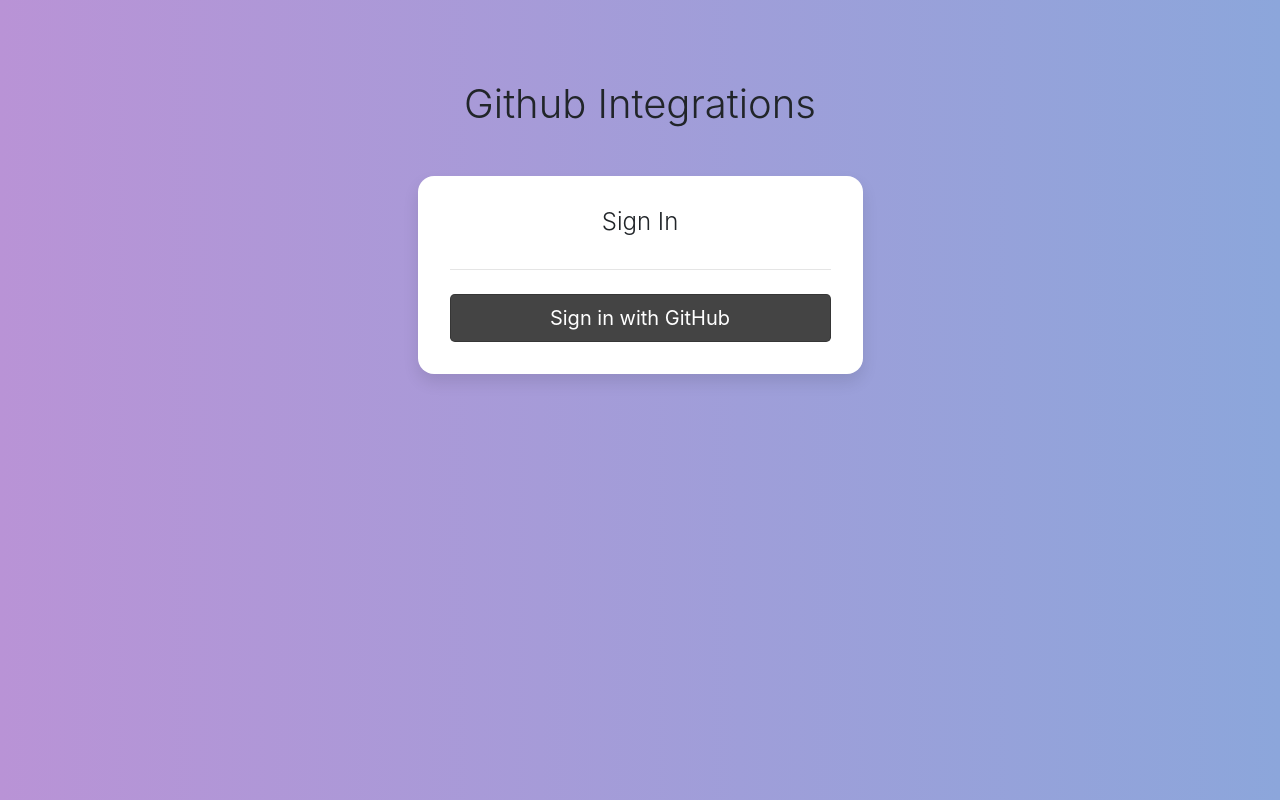
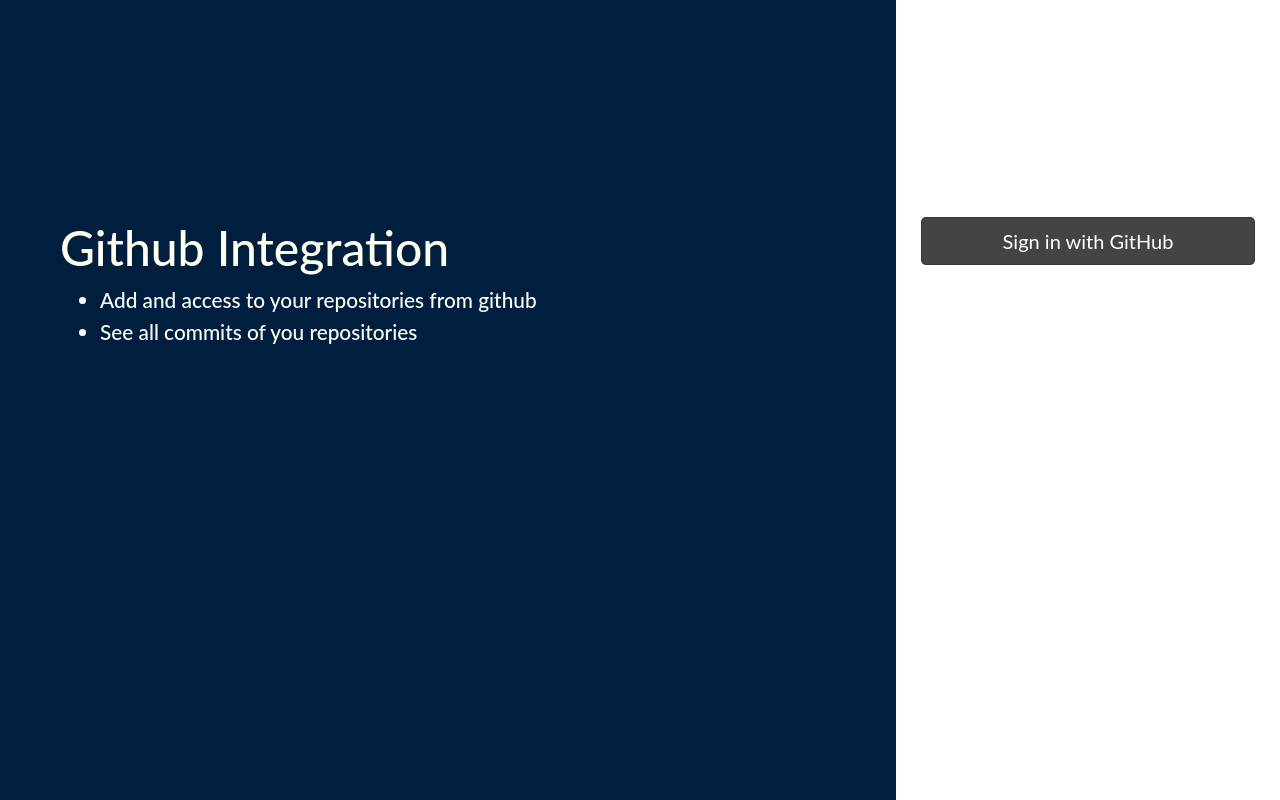
Before and after one commit to joseronierison/github_integration, a Django app: page /login/ in a window 1280 px wide. Run offline with Django 3.2, Linux system fonts and the light colour scheme; some libraries are stand-ins or nearby versions.

Commit message:
Improve login design

```diff
--- a/templates/app/login.html
+++ b/templates/app/login.html
@@ -12,30 +12,77 @@
   <style type="text/css">
 
     body {
-      background: rgba(0, 0, 0, 0.18);
-      background: linear-gradient(to right, rgb(185, 147, 214), rgb(140, 166, 219));
+        font-family: "Lato", sans-serif;
     }
 
-    .content-box-signin {
-      border: 0;
-      border-radius: 1rem;
-      box-shadow: 0 0.5rem 1rem 0 rgba(0, 0, 0, 0.1);
+    .main-head{
+        height: 150px;
+        background: #FFF;
     }
 
-    .app-title {
-      margin-top: 5rem;
-      font-weight: 300;
-      font-size: 2.5rem;
+    .sidenav {
+        height: 100%;
+        overflow-x: hidden;
+        padding-top: 20px;
+        background-color: #001f3f;
     }
 
-    .content-box-signin .signin-title {
-      margin-bottom: 2rem;
-      font-weight: 300;
-      font-size: 1.5rem;
+    .main {
+        padding: 0px 10px;
     }
 
-    .content-box-signin .box-body {
-      padding: 2rem;
+    @media screen and (max-height: 450px) {
+        .sidenav {padding-top: 15px;}
+    }
+
+    @media screen and (max-width: 450px) {
+        .login-form{
+            margin-top: 10%;
+        }
+
+        .register-form{
+            margin-top: 10%;
+        }
+    }
+
+    @media screen and (min-width: 768px){
+        .main{
+            margin-left: 70%;
+        }
+
+        .sidenav{
+            width: 70%;
+            position: fixed;
+            z-index: 1;
+            top: 0;
+            left: 0;
+        }
+
+        .login-form{
+            margin-top: 65%;
+        }
+
+        .register-form{
+            margin-top: 20%;
+        }
+    }
+
+    .login-main-text {
+        margin-top: 13%;
+        padding: 60px;
+        color: #fff;
+        font-weight: 500;
+    }
+
+    .login-main-text > ul > li {
+      font-size: 1.3rem;
+    }
+
+    .login-title{
+      margin-top: 1.4rem;
+      font-weight: 500;
+      color: #ffe;
+      font-size: 3rem;
     }
 
     .btn-block + .btn-block {
@@ -48,6 +95,10 @@
         border-color: rgba(0,0,0,0.2);
     }
 
+    .btn-github:hover {
+        color: #fff;
+    }
+
     .btn-social {
         position: relative;
         white-space: nowrap;
@@ -57,24 +108,23 @@
   </style>
 
   <body>
-    <div class="container">
-      <div class="row">
-        <div class="col-sm-9 col-md-7 col-lg-5 mx-auto">
-
-          <h1 class="app-title text-center">Github Integrations</h1>
-
-          <div class="card content-box-signin my-5">
-            <div class="box-body">
-              <h5 class="signin-title text-center">Sign In</h5>
-              <hr class="my-4">
-              <a href="{% url "social:begin" "github" %}" class="btn btn-block btn-social btn-lg btn-github">
-                <span class="fa fa-github"></span>
-                Sign in with GitHub
-              </a>
+    <div class="sidenav">
+     <div class="login-main-text">
+      <h1 class="login-title">Github Integration</h1>
+      <ul>
+        <li>Add and access to your repositories from github</li>
+        <li>See all commits of you repositories</li>
+      </ul>
+     </div>
+    </div>
+      <div class="main">
+         <div class="col-sm-12">
+            <div class="login-form">
+               <a href="{% url "social:begin" "github" %}" class="btn btn-block btn-social btn-lg btn-github">
+                  Sign in with GitHub
+                </a>
             </div>
-          </div>
-        </div>
+         </div>
       </div>
-    </div>
   </body>
 </html>
```
